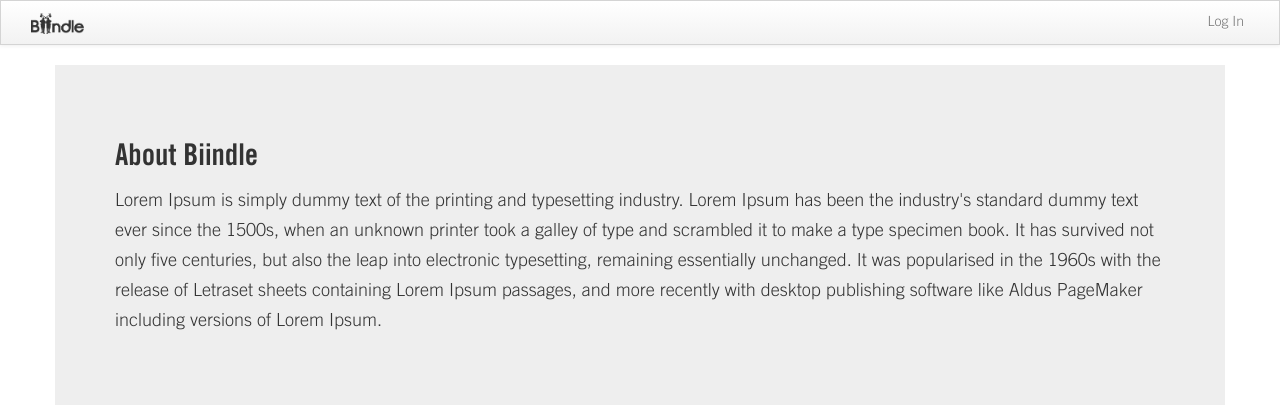
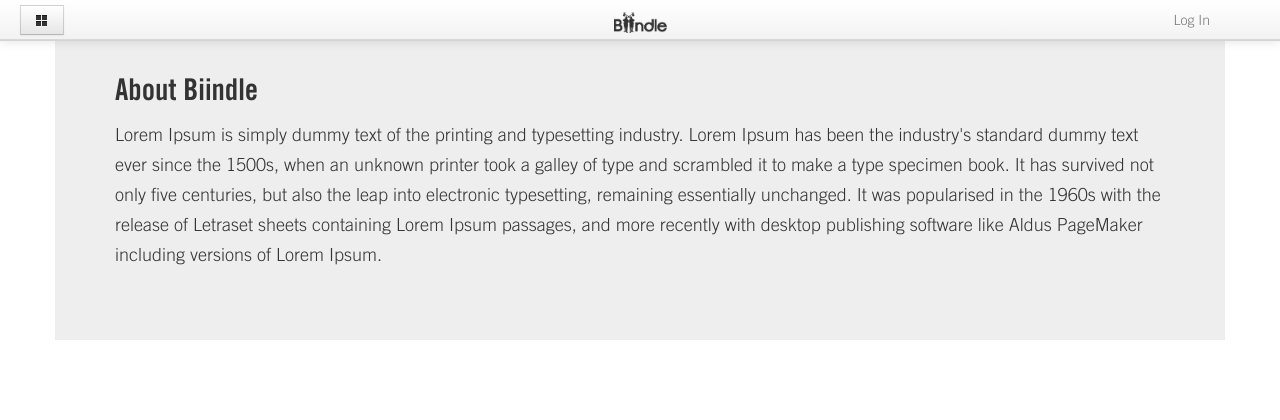
Before and after one commit to robabby/Biindle, a PHP site: page /about.php in a window 1280 px wide. Shown: the top 420 px of the page. Run offline with PHP 8.4, Linux system fonts and the light colour scheme.

Commit message:
Updated navbar layout

```diff
--- a/assets/css/style.css
+++ b/assets/css/style.css
@@ -37,11 +37,24 @@ a, a:hover {text-decoration: none;}
 .well:after { clear: both; }
 .hero-unit, .well {position: relative;}
 .navbar-inner, .navbar .dropdown-menu, .hero-unit, .well, .btn { border-radius:0; }
-.navbar { position: relative; z-index: 9999; }
+.navbar { z-index: 9999; margin-bottom: 0;}
 .navbar .brand {
-  margin:0 0 0 -10px;
+  display: block;
+  position: absolute;
+  width: 53px;
+  left:50%;
+  margin-left:-46px;
+  right:0;
+  float: none;
   font-family: 'SansationRegular';
 }
+
+.navbar .site-nav-toggle {
+  float: left;
+  vertical-align: middle;
+  margin-left:20px;
+}
+
 .navbar .nav {
   margin:0;
 }
@@ -75,6 +88,11 @@ a, a:hover {text-decoration: none;}
   background-color: #e5e5e5;
   box-shadow:inset 0px 0px 5px rgba(0, 0, 0, .10);
 }
+
+#main-container {
+  padding-top:65px;
+}
+
 .hero-unit h1 {
   font-size:32px;
 }
--- a/assets/inc/nav.inc.php
+++ b/assets/inc/nav.inc.php
@@ -1,16 +1,21 @@
 <?php $currentPage = basename($_SERVER['SCRIPT_FILENAME']); ?>
 
-<div class="navbar">
+<div class="navbar navbar-fixed-top">
   <div class="navbar-inner">
+
     <!-- .btn-navbar is used as the toggle for collapsed navbar content -->
     <a class="btn btn-navbar" data-toggle="collapse" data-target=".nav-collapse">
       <span class="icon-bar"></span>
       <span class="icon-bar"></span>
       <span class="icon-bar"></span>
     </a>
+
+    <a class="btn site-nav-toggle" href="#"><i class="icon-th-large"></i></a>
+
     <a class="brand" href="/">
       <img src="<?php echo $path2root; ?>/img/logo_inverted.png" alt="" width="53" />
     </a>
+
     <div class="container">
       <div class="nav-collapse">
         <ul class="nav pull-right">
```
